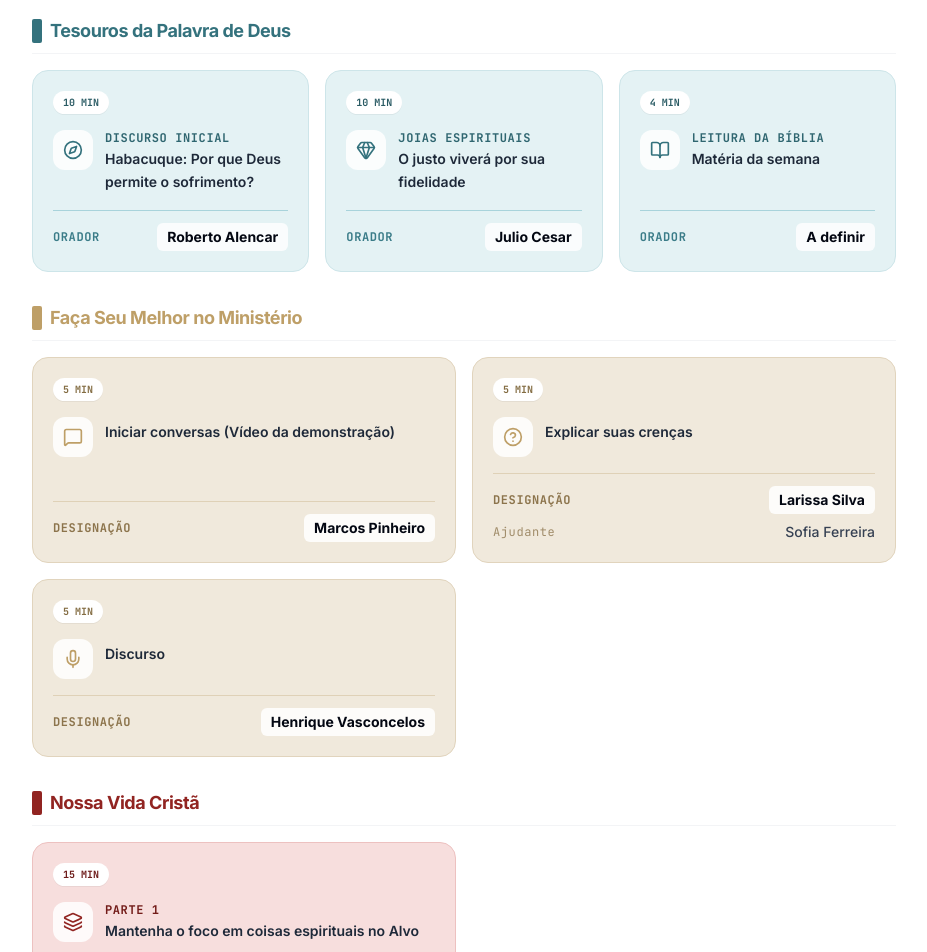
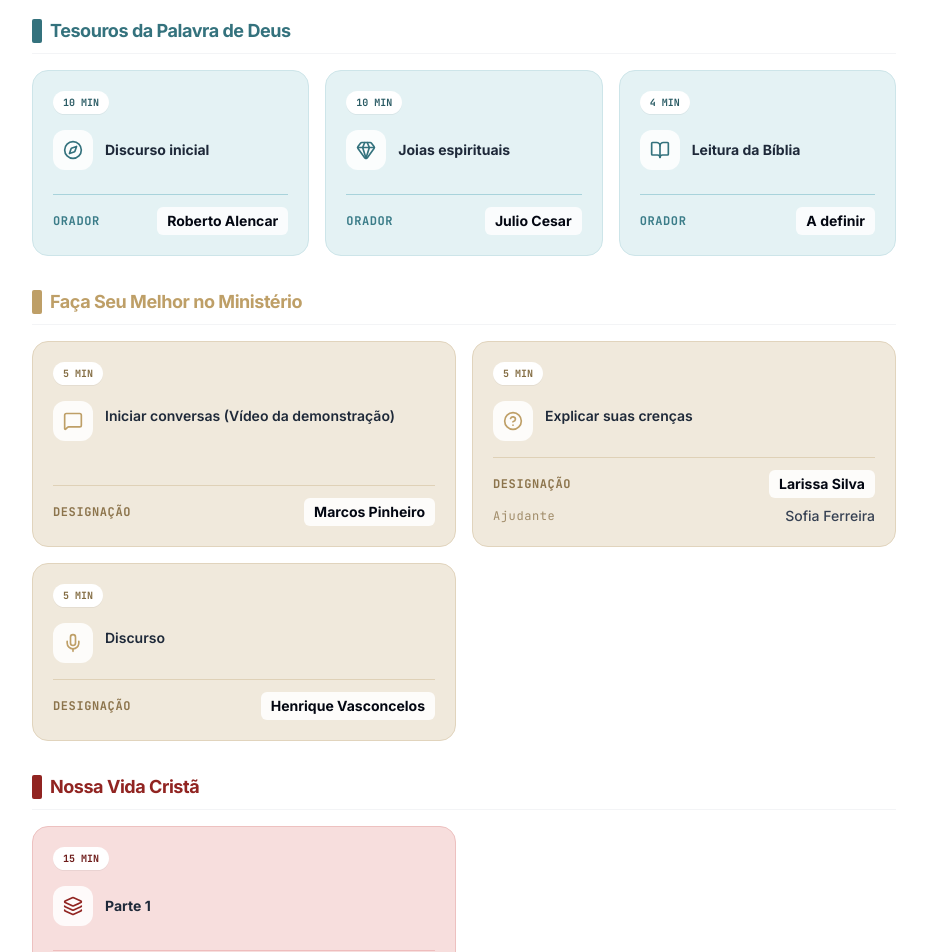
Before and after one commit to Sivuca73/appcontrole-web, a React (Vite) app: page / in a window 1280 px wide. Shown: the part 440-1392 px from the top of the page, without its empty margins (176-1103 px from the left). Built offline with nearby package versions, Linux system fonts and the light colour scheme; no server answers; the database is empty.

Commit message:
Update MeetingMidweek.tsx

```diff
--- a/src/components/MeetingMidweek.tsx
+++ b/src/components/MeetingMidweek.tsx
@@ -78,7 +78,7 @@ export function MeetingMidweek({ meioSemana, mecanicas }: MeetingMidweekProps) {
     );
   }
 
-  // Filtragem mecânica para manter apenas Mídias se fornecido
+  // Filtragem mecânica para manter apenas Mídias no rodapé
   const filtradasMecanicas = mecanicas ? { midias: mecanicas.midias } as DesignacoesMecanicas : undefined;
 
   return (
@@ -90,7 +90,7 @@ export function MeetingMidweek({ meioSemana, mecanicas }: MeetingMidweekProps) {
       className="space-y-8"
       id="meio-semana-programacao-view"
     >
-      {/* Overview Card - Prayers and Chairman Only (Songs Removed) */}
+      {/* Overview Card - Prayers and Chairman Only */}
       <div className="bg-slate-55 border border-slate-100 rounded-2xl p-5 bg-linear-to-br from-slate-50 to-white hover:shadow-xs transition duration-300">
         <h4 className="text-[10px] font-bold text-slate-400 tracking-wider uppercase font-mono mb-4">
           Diretrizes Gerais da Reunião
@@ -157,20 +157,16 @@ export function MeetingMidweek({ meioSemana, mecanicas }: MeetingMidweekProps) {
                   <span className="inline-flex items-center px-2.5 py-1 rounded-full text-[10px] font-bold bg-white text-[#2a5b64] uppercase font-mono shadow-2xs">
                     {dadosBanco?.tempo || cardConfig.defaultTime}
                   </span>
-                  {/* Canto superior direito eliminado */}
                 </div>
 
-                <div className="flex gap-3 items-start mt-1 mb-4 flex-1">
+                <div className="flex gap-3 items-center mt-1 mb-6 flex-1">
                   <div className="p-2.5 bg-white/85 rounded-xl text-[#34727D]">
                     <CustomIcon className="w-5 h-5 shrink-0" />
                   </div>
                   <div>
-                    <h4 className="text-xs font-bold font-mono tracking-wider text-[#2f6670] uppercase mb-0.5">
+                    <h4 className="text-sm font-bold text-gray-850 font-sans leading-tight">
                       {cardConfig.label}
                     </h4>
-                    <p className="text-sm font-semibold text-gray-800 font-sans leading-relaxed">
-                      {dadosBanco?.tema || "Matéria da semana"}
-                    </p>
                   </div>
                 </div>
 
@@ -209,7 +205,6 @@ export function MeetingMidweek({ meioSemana, mecanicas }: MeetingMidweekProps) {
                     <span className="inline-flex items-center px-2.5 py-1 rounded-full text-[10px] font-bold bg-white text-[#836c42] uppercase font-mono shadow-2xs">
                       {faca.tempo || "5 min"}
                     </span>
-                    {/* Campo superior direito dinamicamente eliminado */}
                   </div>
 
                   <div className="flex gap-3 items-start mt-1 mb-4 flex-1">
@@ -271,17 +266,14 @@ export function MeetingMidweek({ meioSemana, mecanicas }: MeetingMidweekProps) {
                     </span>
                   </div>
 
-                  <div className="flex gap-3 items-start mt-1 mb-4 flex-1">
+                  <div className="flex gap-3 items-center mt-1 mb-6 flex-1">
                     <div className="p-2.5 bg-white/85 rounded-xl text-[#912421]">
                       <PartIcon className="w-5 h-5 shrink-0" />
                     </div>
                     <div>
-                      <h4 className="text-xs font-bold font-mono tracking-wider text-[#731c19] uppercase mb-0.5">
+                      <h4 className="text-sm font-bold text-gray-850 font-sans leading-tight">
                         Parte {index + 1}
                       </h4>
-                      <p className="text-sm font-semibold text-gray-800 font-sans leading-relaxed">
-                        {vida.tema}
-                      </p>
                     </div>
                   </div>
 
```
